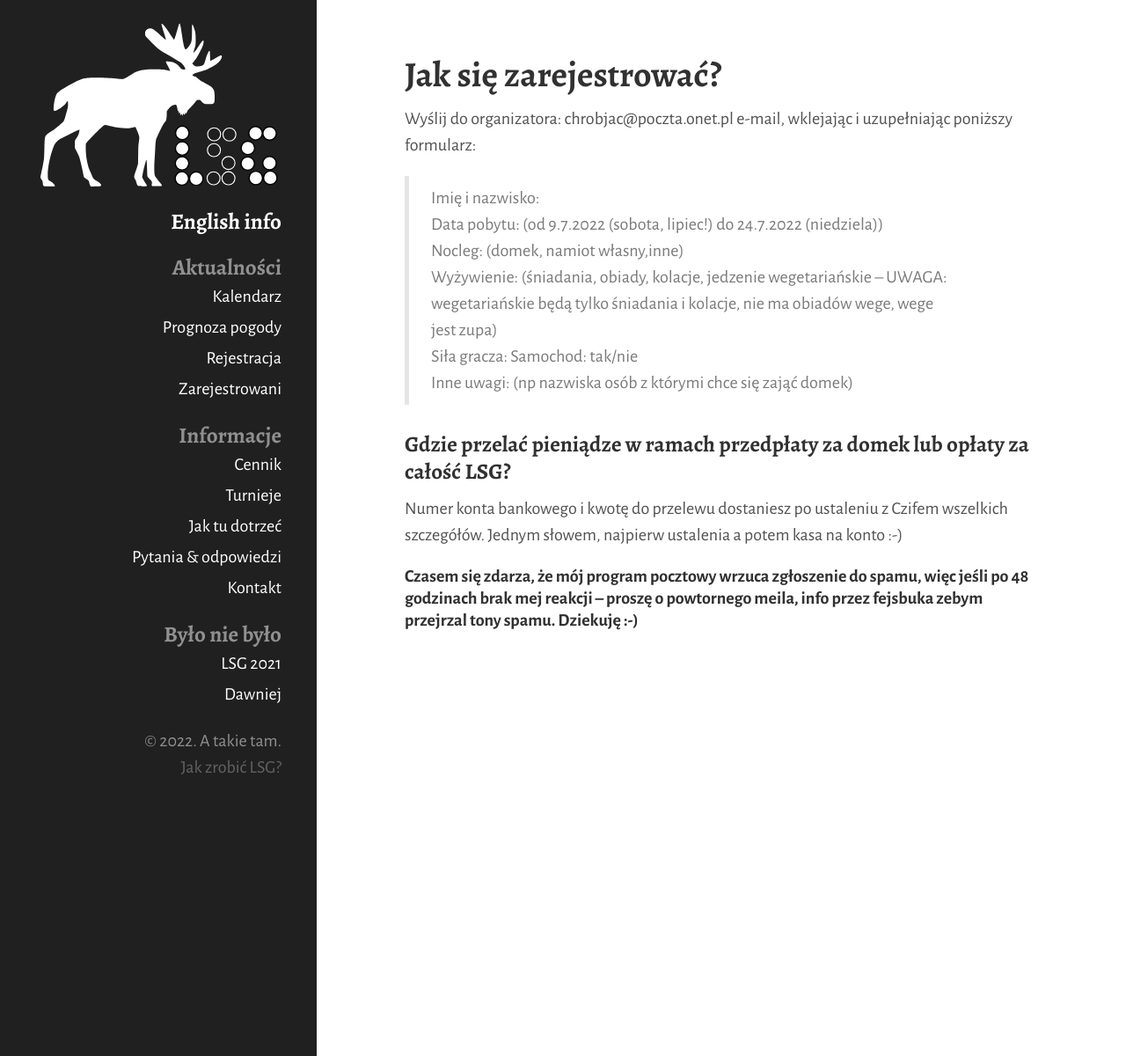
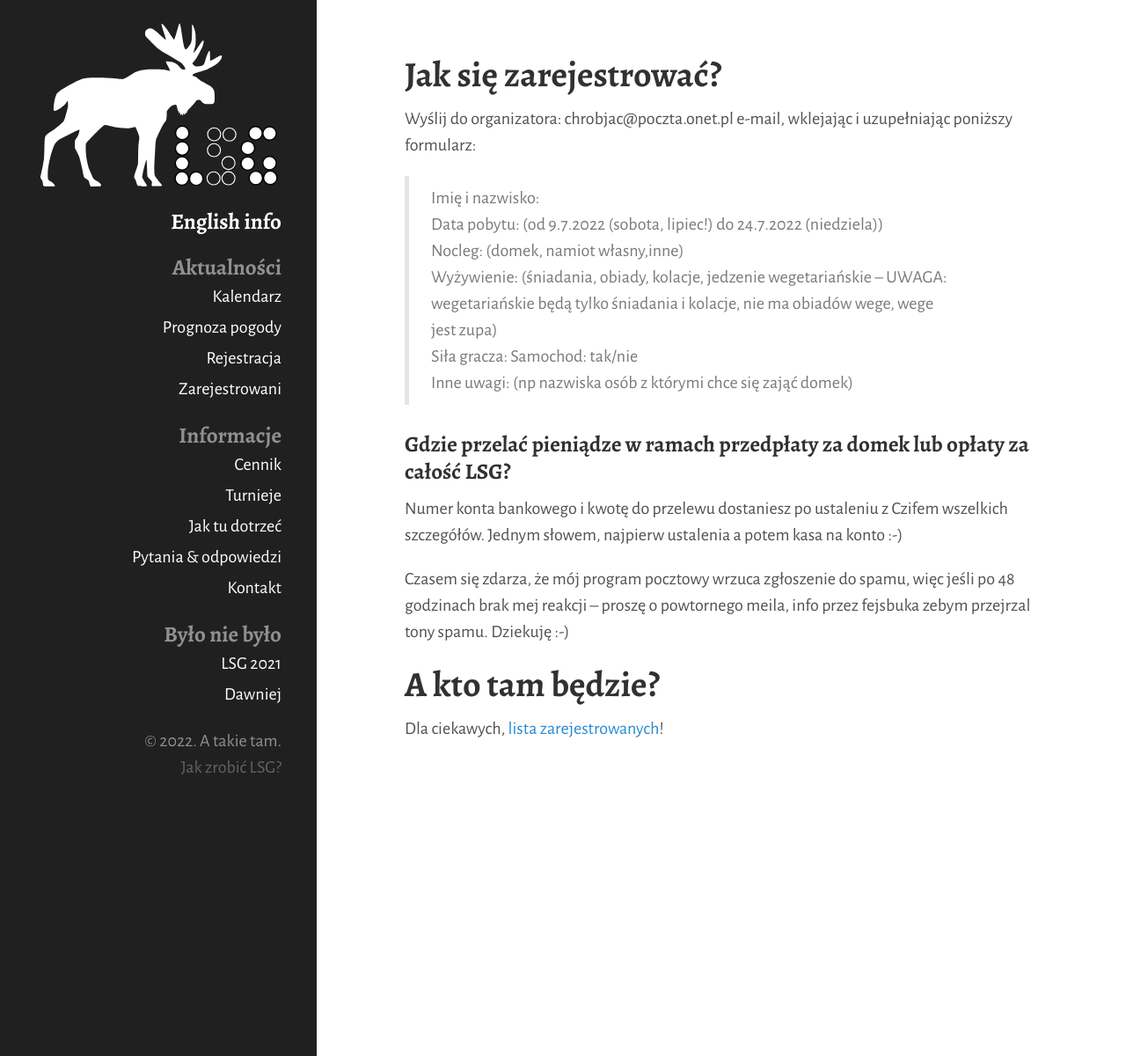
Before and after one commit to tasuki/lsg, a Jekyll site: the page built from rejestracja.md, in a window 1280 px wide. Shown: the whole page at 88% size. Built offline with Jekyll 4.4.1, drawn with Linux system fonts in a browser that asks for light colours; nearby versions of some CDN libraries.

Commit message:
Link do zarejestrowanych ze strony rejestracji

```diff
--- a/rejestracja.md
+++ b/rejestracja.md
@@ -19,4 +19,8 @@ Wyślij do organizatora: chrobjac@poczta.onet.pl e-mail, wklejając i uzupełnia
 
 Numer konta bankowego i kwotę do przelewu dostaniesz po ustaleniu z Czifem wszelkich szczegółów. Jednym słowem, najpierw ustalenia a potem kasa na konto :-)
 
-#### Czasem się zdarza, że mój program pocztowy wrzuca zgłoszenie do spamu, więc jeśli po 48 godzinach brak mej reakcji -- proszę o powtornego meila, info przez fejsbuka zebym przejrzal tony spamu. Dziekuję :-)
+Czasem się zdarza, że mój program pocztowy wrzuca zgłoszenie do spamu, więc jeśli po 48 godzinach brak mej reakcji -- proszę o powtornego meila, info przez fejsbuka zebym przejrzal tony spamu. Dziekuję :-)
+
+## A kto tam będzie?
+
+Dla ciekawych, [lista zarejestrowanych](/zarejestrowani)!
```
